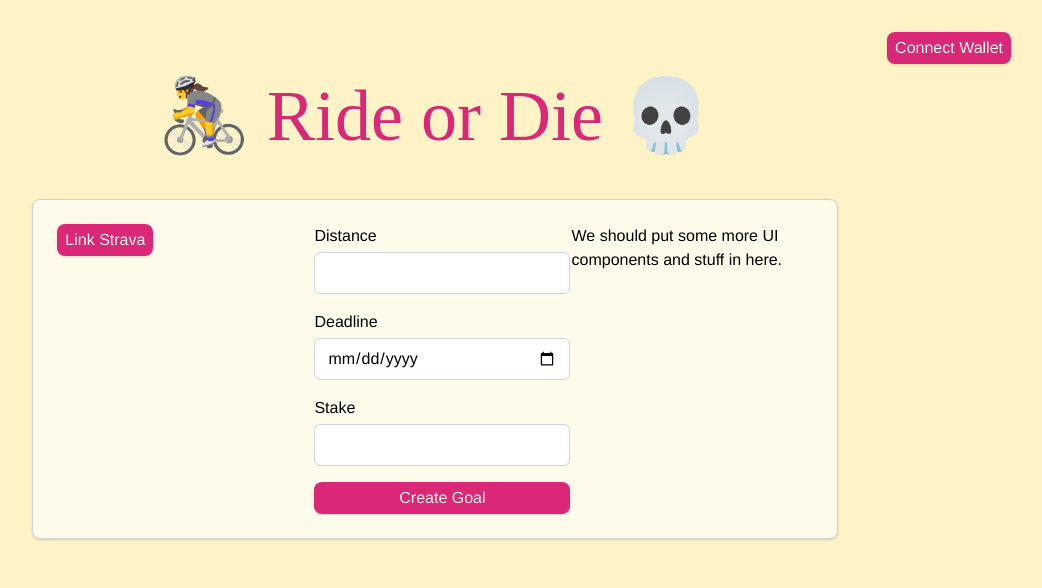
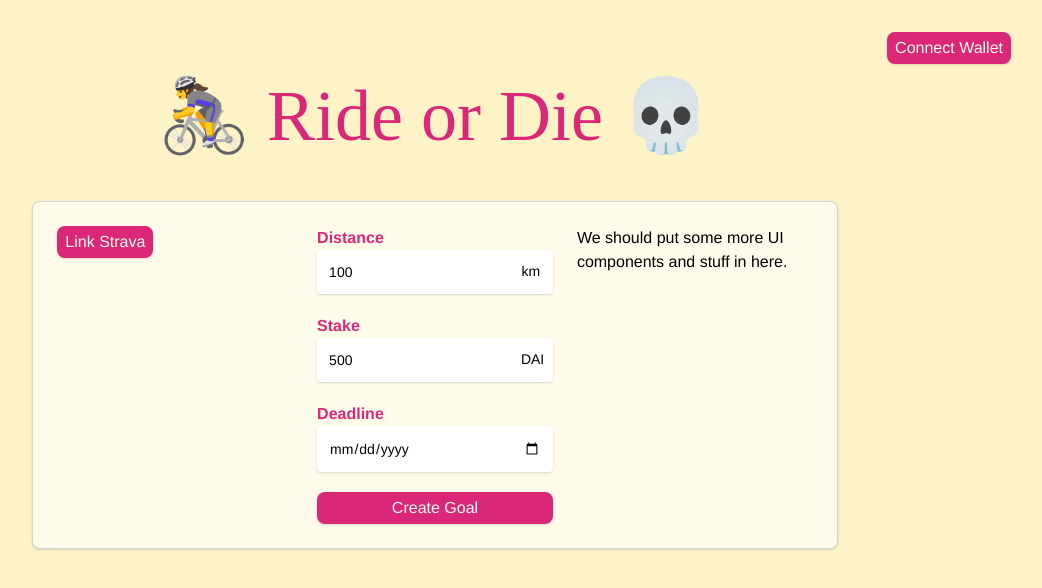
Before and after one commit to ecmendenhall/ride-or-die, a React (Create React App) app in the folder packages/app/: page / in a window 1280 px wide. Shown: the top 588 px of the page, without its empty margins (229-1271 px from the left). Built offline with nearby package versions, Linux system fonts and the light colour scheme; a web font is replaced by a local one.

Commit message:
Mock up form components

```diff
--- a/packages/app/src/App.tsx
+++ b/packages/app/src/App.tsx
@@ -9,23 +9,35 @@ function App() {
                     <h1 className="font-script text-7xl text-center text-pink-600">🚴‍♀️ Ride or Die 💀</h1>
                 </div>
                 <div className="col-start-2 col-span-4 row-span-3 bg-yellow-50 border border-solid border-gray-300 rounded-lg shadow p-6">
-                    <div className="grid grid-cols-3 gap-4">
+                    <div className="grid grid-cols-3 gap-6">
                         <div>
                             <button className="bg-pink-600 hover:bg-pink-700 rounded-lg shadow py-1 px-2 text-yellow-50">Link Strava</button>
                         </div>
-                        <div className="w-64 grid grid-cols-1 gap-4">
-                            <label className="block">
-                            <span>Distance</span>
-                            <input type="number" className="mt-1 block w-full rounded-md border-gray-300"></input>
-                            </label>
-                            <label className="block">
-                            <span>Deadline</span>
-                            <input type="date" className="mt-1 block w-full rounded-md border-gray-300"></input>
-                            </label>
-                            <label className="block">
-                            <span>Stake</span>
-                            <input type="number" className="mt-1 block w-full rounded-md border-gray-300"></input>
-                            </label>
+                        <div className="max-w-4xl grid grid-cols-1 gap-2">
+                            <div>
+                                <label className="text-pink-600 font-semibold">Distance</label>
+                                <div className="relative flex w-full flex-wrap items-stretch mb-3">
+                                    <input type="text" placeholder="100" className="px-3 py-3 placeholder-black relative bg-white bg-white rounded text-sm border-0 shadow outline-none focus:outline-none focus:ring w-full pr-10"/>
+                                    <span className="z-10 h-full leading-snug font-normal absolute text-center absolute bg-transparent rounded text-sm items-center justify-center w-8 right-0 pr-3 py-3">
+                                        km
+                                    </span>
+                                </div>
+                            </div>
+                            <div>
+                                <label className="text-pink-600 font-semibold">Stake</label>
+                                <div className="relative flex w-full flex-wrap items-stretch mb-3">
+                                    <input type="text" placeholder="500" className="px-3 py-3 placeholder-black relative bg-white bg-white rounded text-sm border-0 shadow outline-none focus:outline-none focus:ring w-full pr-10"/>
+                                    <span className="z-10 h-full leading-snug font-normal absolute text-center absolute bg-transparent rounded text-sm items-center justify-center w-8 right-0 pr-3 py-3">
+                                        DAI
+                                    </span>
+                                </div>
+                            </div>
+                            <div>
+                                <label className="text-pink-600 font-semibold">Deadline</label>
+                                <div className="relative flex w-full flex-wrap items-stretch mb-3">
+                                    <input type="date" placeholder="mm/dd/yyy" className="px-3 py-3 placeholder-black relative bg-white bg-white rounded text-sm border-0 shadow outline-none focus:outline-none focus:ring w-full"/>
+                                </div>
+                            </div>
                             <button className="bg-pink-600 hover:bg-pink-700 rounded-lg shadow py-1 px-2 text-yellow-50">Create Goal</button>
                         </div>
                         <div>
--- a/packages/app/tailwind.config.js
+++ b/packages/app/tailwind.config.js
@@ -15,6 +15,5 @@ module.exports = {
     extend: {},
   },
   plugins: [
-    require('@tailwindcss/forms'),
   ],
 }
```
